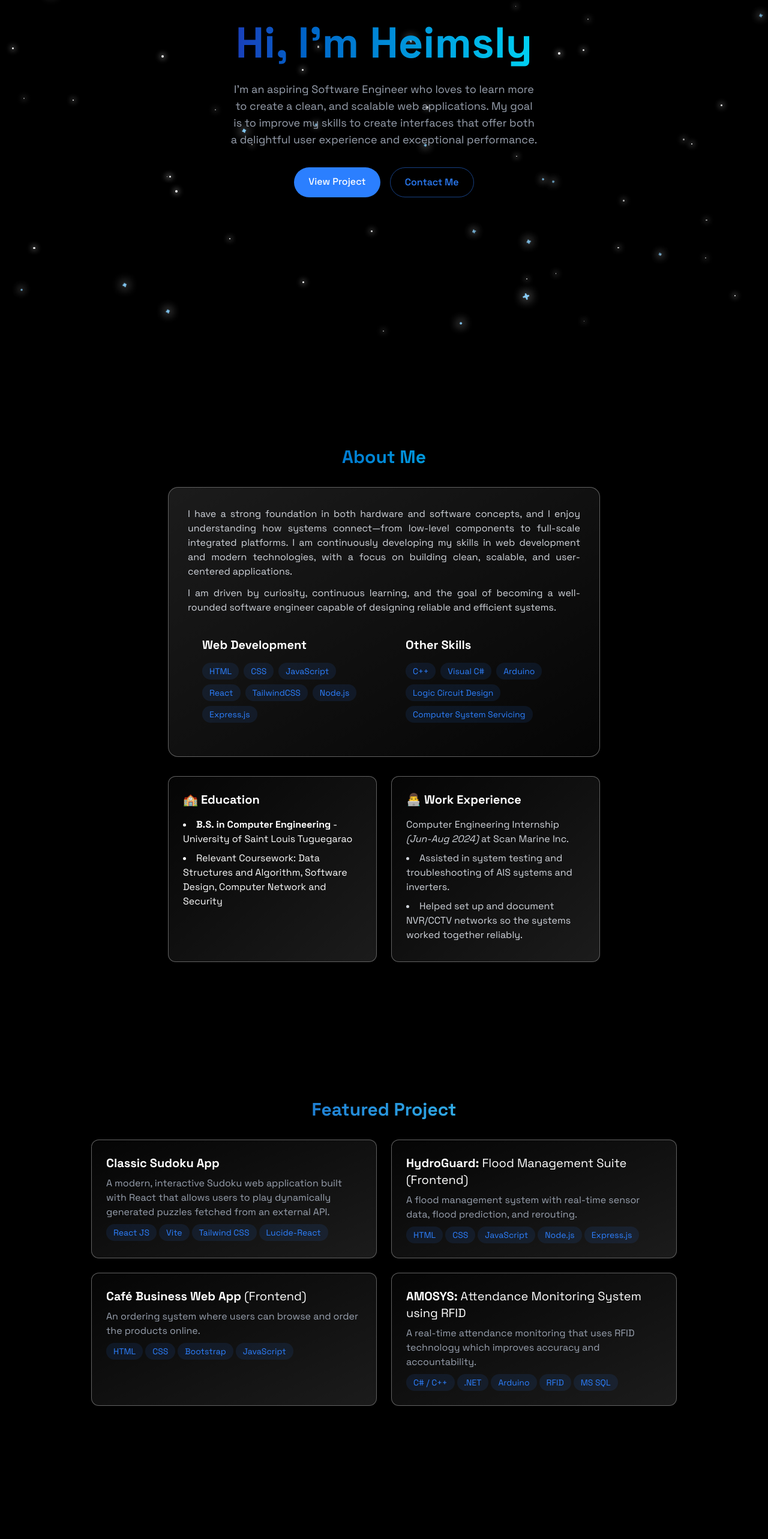
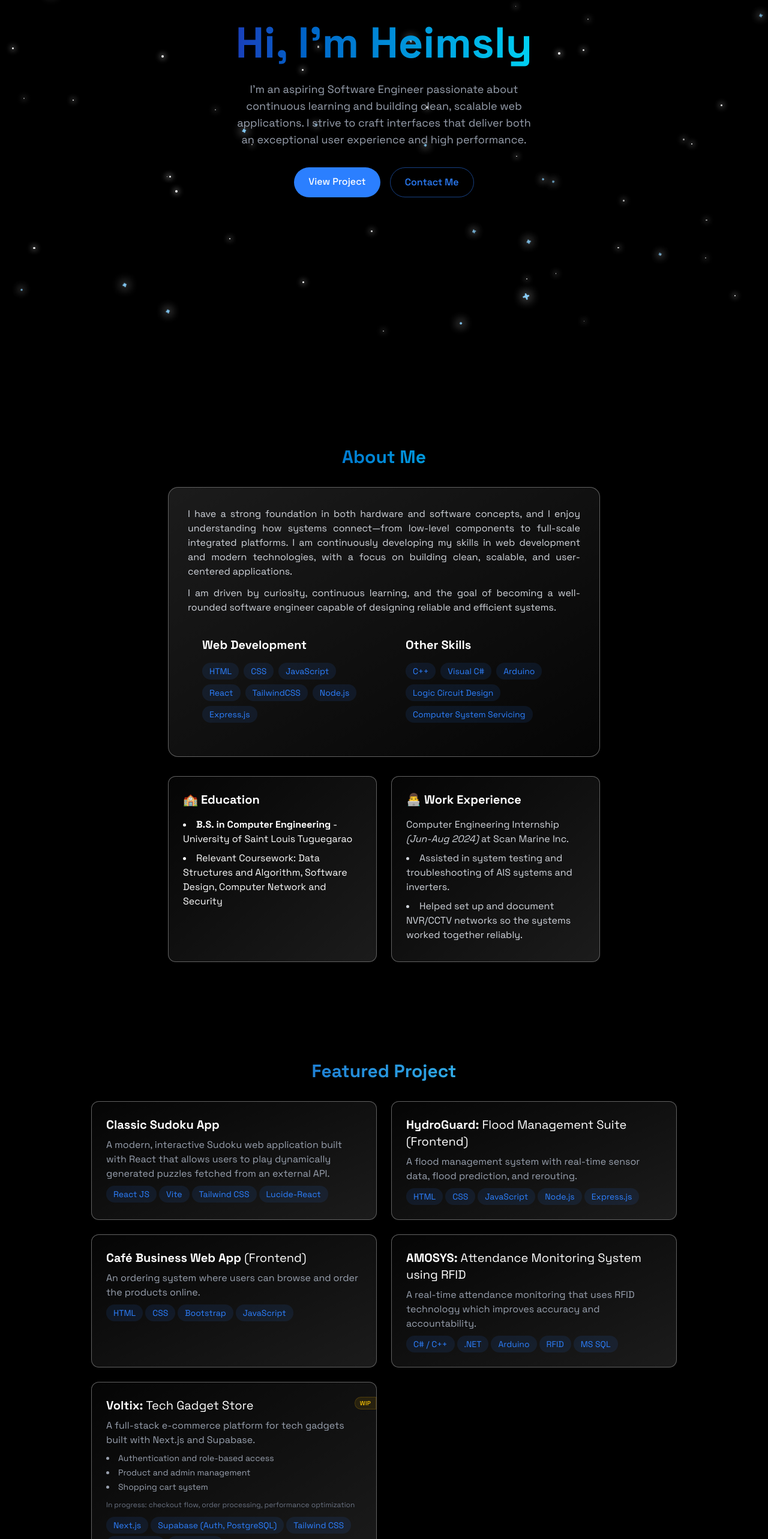
Before and after one commit to ShiroKishi27/react-portfolio, a React (Vite) app: page /about in a window 1280 px wide. Shown: the part 220-2786 px from the top of the page at 60% size. Built offline with nearby package versions, Linux system fonts and the light colour scheme; no server answers.

Commit message:
refactor: update personal description and enhance project section with new project details

```diff
--- a/src/components/sections/Home.jsx
+++ b/src/components/sections/Home.jsx
@@ -13,10 +13,10 @@ function Home() {
             Hi, I'm Heimsly
           </h1>
           <p className="mx-auto mb-8 max-w-lg text-center text-lg text-gray-400">
-            I'm an aspiring Software Engineer who loves to learn more to create
-            a clean, and scalable web applications. My goal is to improve my
-            skills to create interfaces that offer both a delightful user
-            experience and exceptional performance.
+            I'm an aspiring Software Engineer passionate about continuous
+            learning and building clean, scalable web applications. I strive to
+            craft interfaces that deliver both an exceptional user experience
+            and high performance.
           </p>
           <div className="flex justify-center space-x-4">
             <NavLink
--- a/src/components/sections/Project.jsx
+++ b/src/components/sections/Project.jsx
@@ -12,9 +12,9 @@ function Project() {
             Featured Project
           </h2>
           <div className="grid grid-cols-1 gap-6 md:grid-cols-2">
-            <div className="rounded-xl border border-white/10 bg-white/2 p-6 text-white shadow-[0_8px_32px_rgba(0,0,0,0.15)] backdrop-blur-sm hover:translate-y-1 hover:border-blue-500/30 hover:shadow-[0_2px_8px_rgba(59,130,246,0.2)]">
-              <div className="absolute inset-0 -z-1 rounded-xl bg-linear-to-tl from-white/30 to-transparent opacity-30"></div>
-              <div className="absolute inset-0 -z-1 rounded-xl ring-1 ring-white/30"></div>
+            <div className="rounded-xl border border-white/10 bg-white/2 p-6 text-white shadow-[0_8px_32px_rgba(0,0,0,0.15)] backdrop-blur-sm hover:-translate-y-1 hover:border-blue-500/30 hover:shadow-[0_2px_8px_rgba(59,130,246,0.2)]">
+              <div className="absolute inset-0 -z-10 rounded-xl bg-linear-to-tl from-white/30 to-transparent opacity-30"></div>
+              <div className="absolute inset-0 -z-10 rounded-xl ring-1 ring-white/30"></div>
 
               <h3 className="mb-2 text-xl">
                 <strong>Classic Sudoku App</strong>
@@ -37,9 +37,9 @@ function Project() {
                 )}
               </div>
             </div>
-            <div className="rounded-xl border border-white/10 bg-white/2 p-6 text-white shadow-[0_8px_32px_rgba(0,0,0,0.15)] backdrop-blur-sm hover:translate-y-1 hover:border-blue-500/30 hover:shadow-[0_2px_8px_rgba(59,130,246,0.2)]">
-              <div className="absolute inset-0 -z-1 rounded-xl bg-linear-to-tl from-white/30 to-transparent opacity-30"></div>
-              <div className="absolute inset-0 -z-1 rounded-xl ring-1 ring-white/30"></div>
+            <div className="rounded-xl border border-white/10 bg-white/2 p-6 text-white shadow-[0_8px_32px_rgba(0,0,0,0.15)] backdrop-blur-sm hover:-translate-y-1 hover:border-blue-500/30 hover:shadow-[0_2px_8px_rgba(59,130,246,0.2)]">
+              <div className="absolute inset-0 -z-10 rounded-xl bg-linear-to-tl from-white/30 to-transparent opacity-30"></div>
+              <div className="absolute inset-0 -z-10 rounded-xl ring-1 ring-white/30"></div>
 
               <h3 className="mb-2 text-xl">
                 <strong>HydroGuard:</strong> Flood Management Suite (Frontend)
@@ -61,9 +61,9 @@ function Project() {
                 )}
               </div>
             </div>
-            <div className="rounded-xl border border-white/10 bg-white/2 p-6 text-white shadow-[0_8px_32px_rgba(0,0,0,0.15)] backdrop-blur-sm hover:translate-y-1 hover:border-blue-500/30 hover:shadow-[0_2px_8px_rgba(59,130,246,0.2)]">
-              <div className="absolute inset-0 -z-1 rounded-xl bg-linear-to-tl from-white/30 to-transparent opacity-30"></div>
-              <div className="absolute inset-0 -z-1 rounded-xl ring-1 ring-white/30"></div>
+            <div className="rounded-xl border border-white/10 bg-white/2 p-6 text-white shadow-[0_8px_32px_rgba(0,0,0,0.15)] backdrop-blur-sm hover:-translate-y-1 hover:border-blue-500/30 hover:shadow-[0_2px_8px_rgba(59,130,246,0.2)]">
+              <div className="absolute inset-0 -z-10 rounded-xl bg-linear-to-tl from-white/30 to-transparent opacity-30"></div>
+              <div className="absolute inset-0 -z-10 rounded-xl ring-1 ring-white/30"></div>
 
               <h3 className="mb-2 text-xl">
                 <strong>Café Business Web App</strong> (Frontend)
@@ -85,9 +85,9 @@ function Project() {
                 )}
               </div>
             </div>
-            <div className="rounded-xl border border-white/10 bg-white/2 p-6 text-white shadow-[0_8px_32px_rgba(0,0,0,0.15)] backdrop-blur-sm hover:translate-y-1 hover:border-blue-500/30 hover:shadow-[0_2px_8px_rgba(59,130,246,0.2)]">
-              <div className="absolute inset-0 -z-1 rounded-xl bg-linear-to-tl from-white/30 to-transparent opacity-30"></div>
-              <div className="absolute inset-0 -z-1 rounded-xl ring-1 ring-white/30"></div>
+            <div className="rounded-xl border border-white/10 bg-white/2 p-6 text-white shadow-[0_8px_32px_rgba(0,0,0,0.15)] backdrop-blur-sm hover:-translate-y-1 hover:border-blue-500/30 hover:shadow-[0_2px_8px_rgba(59,130,246,0.2)]">
+              <div className="absolute inset-0 -z-10 rounded-xl bg-linear-to-tl from-white/30 to-transparent opacity-30"></div>
+              <div className="absolute inset-0 -z-10 rounded-xl ring-1 ring-white/30"></div>
 
               <h3 className="mb-2 text-xl">
                 <strong>AMOSYS:</strong> Attendance Monitoring System using RFID
@@ -109,6 +109,45 @@ function Project() {
                 )}
               </div>
             </div>
+            <div className="rounded-xl border border-white/10 bg-white/2 p-6 text-white shadow-[0_8px_32px_rgba(0,0,0,0.15)] backdrop-blur-sm after:absolute after:top-6 after:right-0 after:rounded-l-full after:border after:border-yellow-500/20 after:bg-yellow-500/10 after:px-2 after:py-0.5 after:text-[10px] after:font-medium after:tracking-wide after:text-yellow-400 after:content-['WIP'] hover:-translate-y-1 hover:border-blue-500/30 hover:shadow-[0_2px_8px_rgba(59,130,246,0.2)] hover:after:bg-yellow-500/20">
+              <div className="absolute inset-0 -z-10 rounded-xl bg-linear-to-tl from-white/30 to-transparent opacity-30"></div>
+              <div className="absolute inset-0 -z-10 rounded-xl ring-1 ring-white/30"></div>
+
+              <h3 className="mb-2 text-xl">
+                <strong>Voltix:</strong> Tech Gadget Store
+              </h3>
+              <p className="mb-2 text-gray-400">
+                A full-stack e-commerce platform for tech gadgets built with
+                Next.js and Supabase.
+              </p>
+
+              <ul className="mb-3 list-inside list-disc space-y-1 text-sm text-gray-400">
+                <li>Authentication and role-based access</li>
+                <li>Product and admin management</li>
+                <li>Shopping cart system</li>
+              </ul>
+
+              <p className="mb-3 text-xs text-gray-500">
+                In progress: checkout flow, order processing, performance
+                optimization
+              </p>
+              <div className="flex flex-wrap gap-1">
+                {[
+                  "Next.js",
+                  "Supabase (Auth, PostgreSQL)",
+                  "Tailwind CSS",
+                  "TypeScript",
+                  "ShadCN UI",
+                ].map((items, key) => (
+                  <span
+                    key={key}
+                    className="rounded-full bg-blue-500/10 px-3 py-1 text-sm text-blue-500 transition hover:bg-blue-500/20 hover:shadow-[0_2px_8px_rgba(59,130,246,0.1)]"
+                  >
+                    {items}
+                  </span>
+                ))}
+              </div>
+            </div>
           </div>
         </div>
       </AnimateOnScroll>
```
